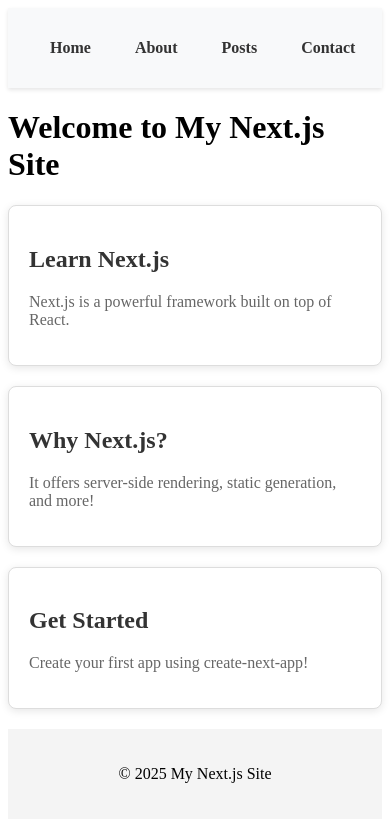
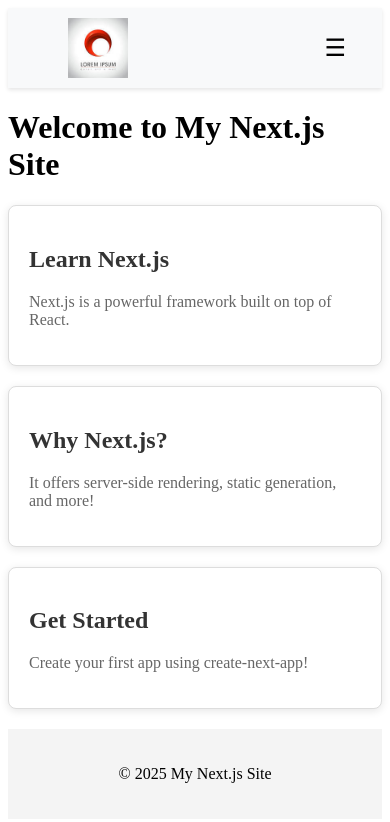
Before and after one commit to Bikramjeet1998/nextjs_journey, a Next.js app: page / in a window 390 px wide. Shown: the top 822 px of the page. Built offline with nearby package versions, Linux system fonts and the light colour scheme.

Commit message:
styling navbbar using external css

```diff
--- /dev/null
+++ b/components/Navbar.module.css
@@ -0,0 +1,70 @@
+.navbar {
+    display: flex;
+    align-items: center;
+    justify-content: space-between;
+    padding: 10px 30px;
+    background-color: #f8f9fa;
+    position: sticky;
+    top: 0;
+    z-index: 1000;
+    box-shadow: 0 2px 4px rgba(0, 0, 0, 0.1);
+  }
+
+  .logo {
+    position: relative;
+    width: 120px;
+    height: 60px;
+  }
+
+  .links {
+    display: flex;
+    gap: 20px;
+    list-style: none;
+    margin: 0;
+    padding: 0;
+  }
+
+  .link {
+    text-decoration: none;
+    color: #333;
+    font-weight: bold;
+    padding: 8px 12px;
+    border-radius: 5px;
+    transition: background-color 0.3s;
+    font-size: 16px;
+  }
+
+  .link:hover {
+    background-color: #e0e0e0;
+  }
+
+  /* Mobile menu styles */
+  .menuToggle {
+    display: none;
+    font-size: 24px;
+    cursor: pointer;
+    border: none;
+    background: none;
+  }
+
+  @media screen and (max-width: 768px) {
+    .links {
+      flex-direction: column;
+      background-color: #f8f9fa;
+      position: absolute;
+      top: 70px;
+      right: 0;
+      width: 200px;
+      display: none;
+      padding: 1rem;
+      box-shadow: -2px 2px 10px rgba(0, 0, 0, 0.1);
+    }
+
+    .links.open {
+      display: flex;
+    }
+
+    .menuToggle {
+      display: block;
+    }
+  }
--- a/components/navbar.js
+++ b/components/navbar.js
@@ -1,54 +1,33 @@
 import Link from 'next/link';
 import Image from 'next/image';
+import { useState } from 'react';
+import styles from './Navbar.module.css';
 
 export default function Navbar() {
+  const [menuOpen, setMenuOpen] = useState(false);
+
   return (
-    <nav style={{
-      display: 'flex',
-      alignItems: 'center',
-      justifyContent: 'space-between',
-      padding: '10px 30px',
-      backgroundColor: '#f8f9fa',
-      position: 'sticky',
-      top: 0,
-      zIndex: 1000,
-      boxShadow: '0 2px 4px rgba(0, 0, 0, 0.1)'
-    }}>
+    <nav className={styles.navbar}>
       {/* Logo */}
-      <div style={{ position: 'relative', width: '120px', height: '60px' }}>
-        <Image
-          src="/logo.jpeg"
-          alt="Logo"
-          fill
-          style={{ objectFit: 'contain' }}
-        />
+      <div className={styles.logo}>
+        <Image src="/logo.jpeg" alt="Logo" fill style={{ objectFit: 'contain' }} />
       </div>
 
-      {/* Navigation Links */}
-      <ul style={{
-        display: 'flex',
-        gap: '20px',
-        listStyle: 'none',
-        margin: 0,
-        padding: 0
-      }}>
-        <li><Link style={linkStyle} href="/">Home</Link></li>
-        <li><Link style={linkStyle} href="/about">About</Link></li>
-        <li><Link style={linkStyle} href="/posts">Posts</Link></li>
-        <li><Link style={linkStyle} href="/contact">Contact</Link></li>
+      {/* Hamburger toggle */}
+      <button
+        className={styles.menuToggle}
+        onClick={() => setMenuOpen(prev => !prev)}
+      >
+        ☰
+      </button>
+
+      {/* Nav Links */}
+      <ul className={`${styles.links} ${menuOpen ? styles.open : ''}`}>
+        <li><Link className={styles.link} href="/">Home</Link></li>
+        <li><Link className={styles.link} href="/about">About</Link></li>
+        <li><Link className={styles.link} href="/posts">Posts</Link></li>
+        <li><Link className={styles.link} href="/contact">Contact</Link></li>
       </ul>
     </nav>
   );
 }
-
-// Link styling (can be extracted to CSS if desired)
-const linkStyle = {
-  textDecoration: 'none',
-  color: '#333',
-  fontWeight: 'bold',
-  padding: '8px 12px',
-  borderRadius: '5px',
-  transition: 'background-color 0.3s',
-  cursor: 'pointer',
-  fontSize: '16px',
-};
```
